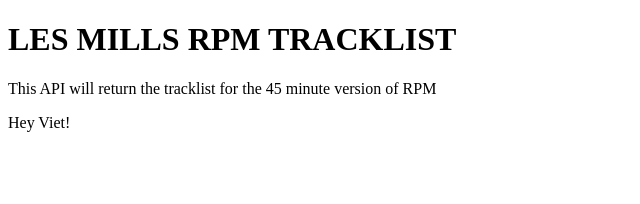
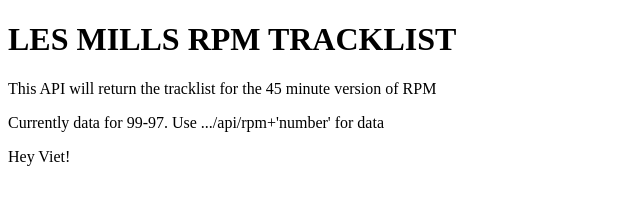
Before and after one commit to acoderlooksat50/lmapi, a website: page index.html in a window 1280 px wide. Shown: the whole page, without its empty margins (0-640 px from the left). Drawn offline with Linux system fonts and the light colour scheme.

Commit message:
add api endpoint message

```diff
--- a/index.html
+++ b/index.html
@@ -8,6 +8,8 @@
 <body>
     <h1>LES MILLS RPM TRACKLIST</h1>
     <p>This API will return the tracklist for the 45 minute version of RPM</p>
+    <p>Currently data for 99-97.  Use .../api/rpm+'number' for data</p>
+
     <p>Hey Viet!</p>
 </body>
 </html>
```
